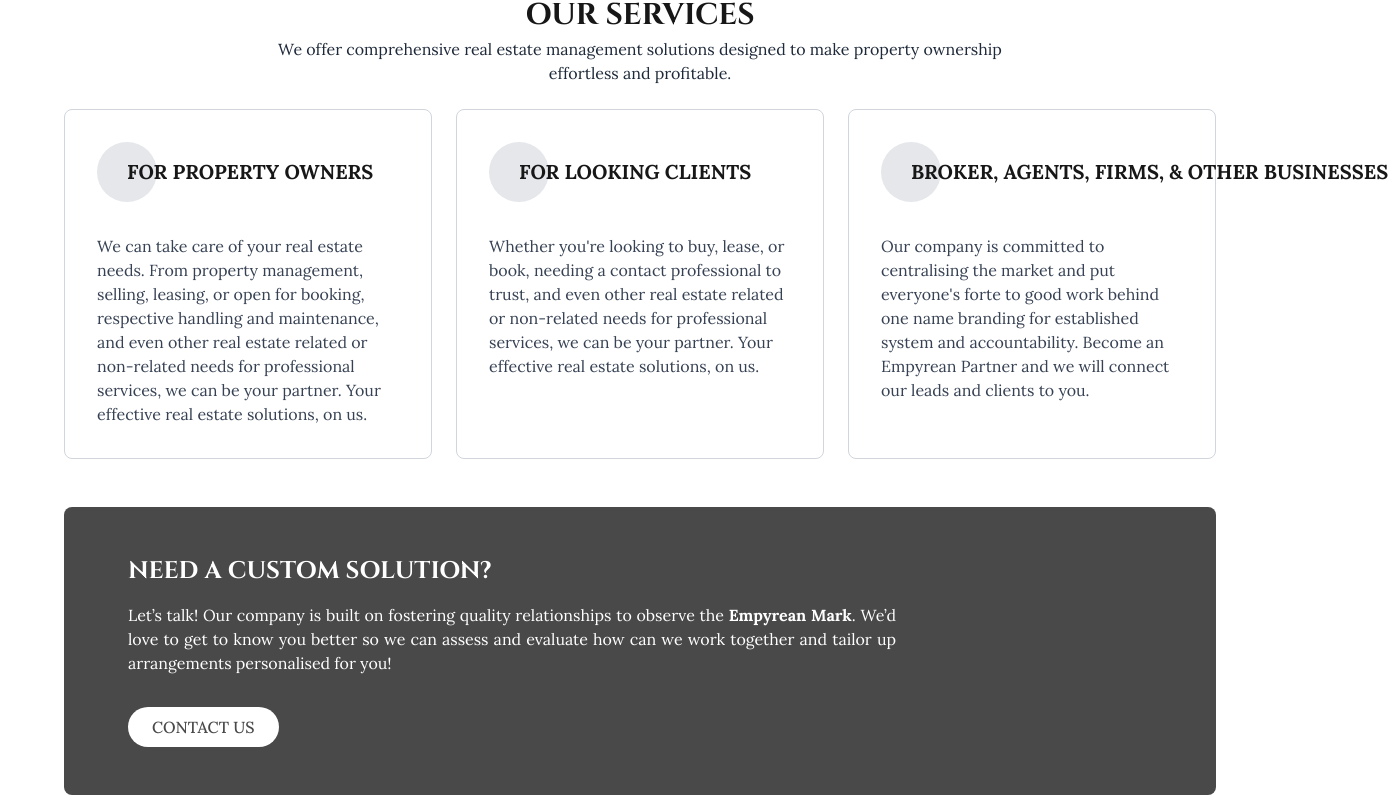
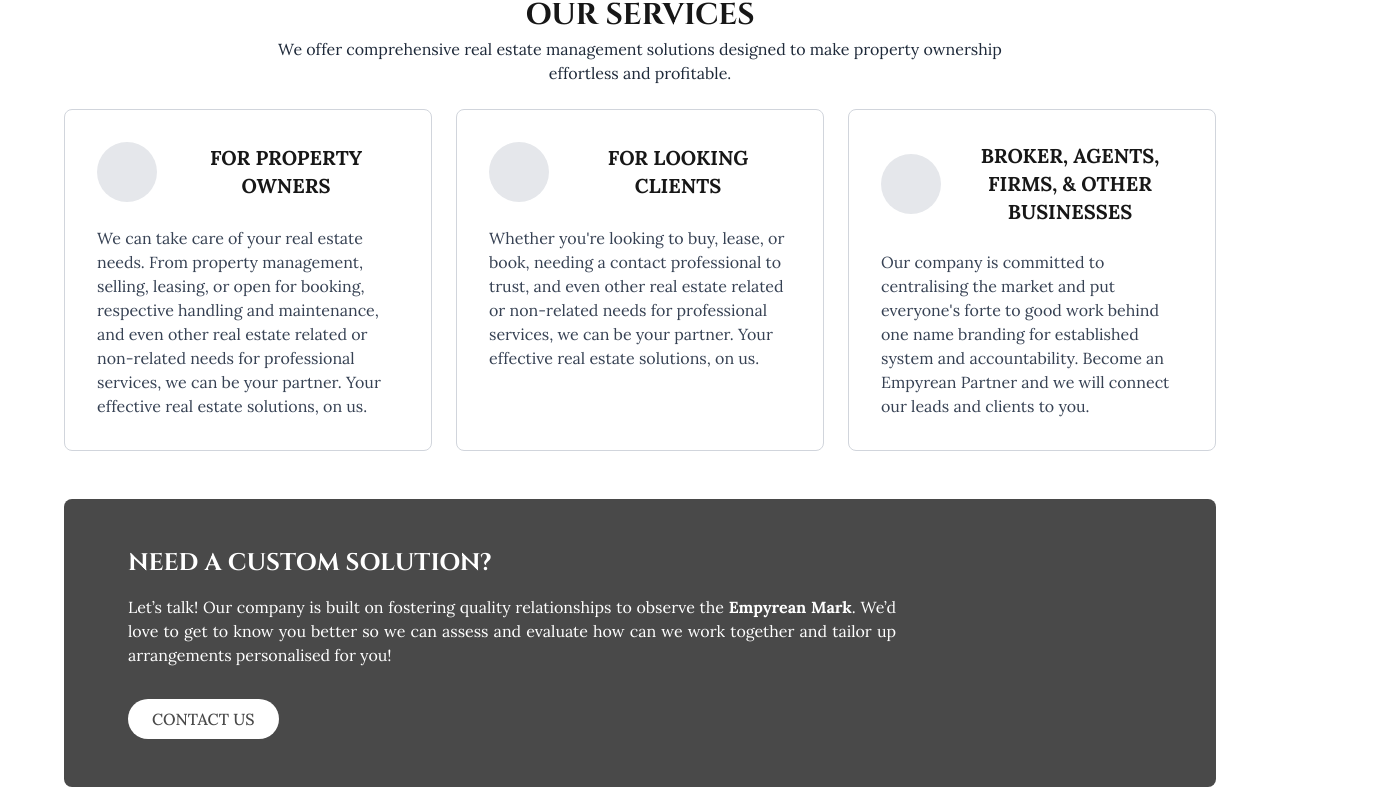
Before and after one commit to Empyrean25/empyrean, a Next.js app: page /on-work/about-us in a window 1280 px wide. Shown: the part 2508-3320 px from the top of the page, 1388 px wide, since content can reach past the window. Built offline with nearby package versions, Linux system fonts and the light colour scheme.

Commit message:
Update service-card.tsx

```diff
--- a/src/components/service-card.tsx
+++ b/src/components/service-card.tsx
@@ -7,15 +7,10 @@ export function ServiceCard({ title, description }: ServiceCardProps) {
   return (
     <div className="border border-gray-300 rounded-lg p-8 hover:border-gray-400 transition-colors">
       <div className="flex flex-col items-start justify-center gap-6">
-        <div className="flex items-center gap-4 mb-2">
-          {/* Circle container with relative positioning */}
-          <div className="relative min-w-[60px] h-[60px]">
-            <div className="bg-gray-200 rounded-full w-full h-full"></div>
-
-            {/* Title text starting from center of circle */}
-            <div className="absolute top-1/2 left-1/2 -translate-y-1/2 translate-x-0 text-xl font-bold uppercase whitespace-nowrap">
-              {title}
-            </div>
+        <div className="flex items-center gap-4">
+          <div className="bg-gray-200 rounded-full min-w-[60px] h-[60px]"></div>
+          <div className="text-xl font-bold uppercase break-words whitespace-normal w-full">
+            {title}
           </div>
         </div>
 
```
